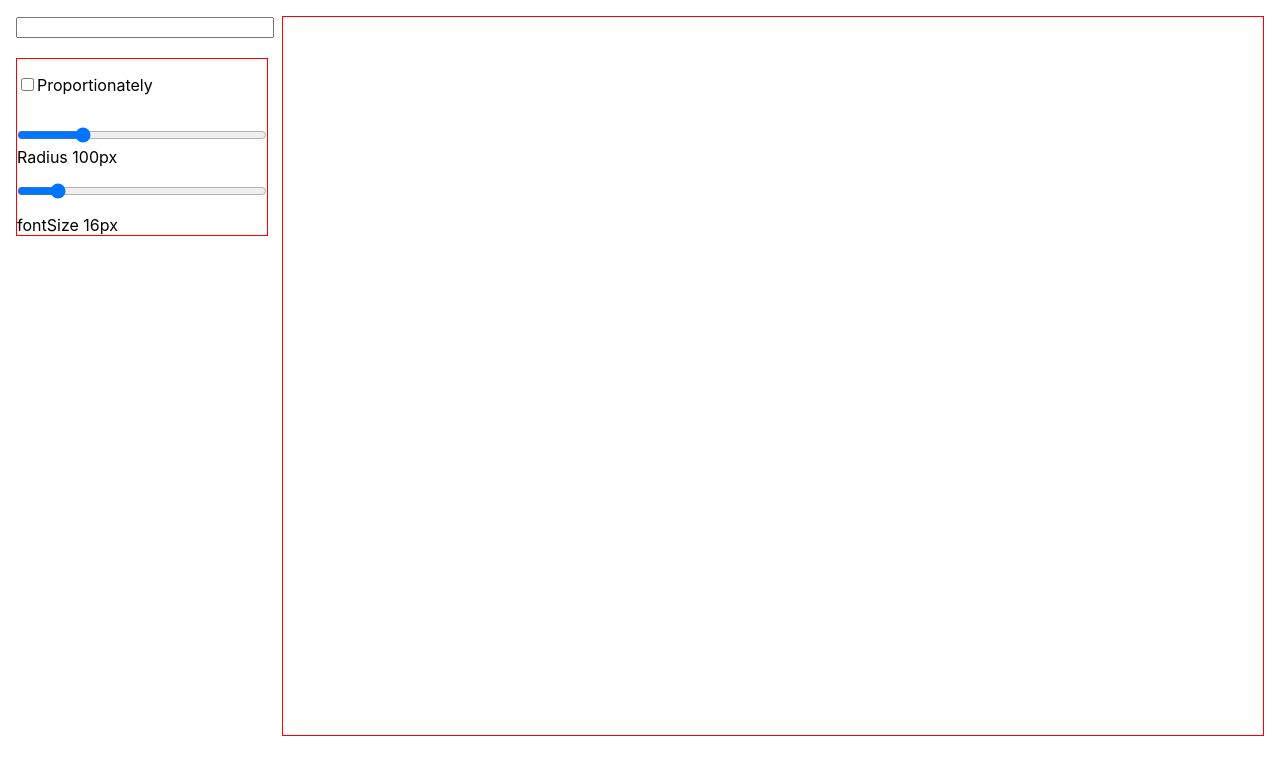
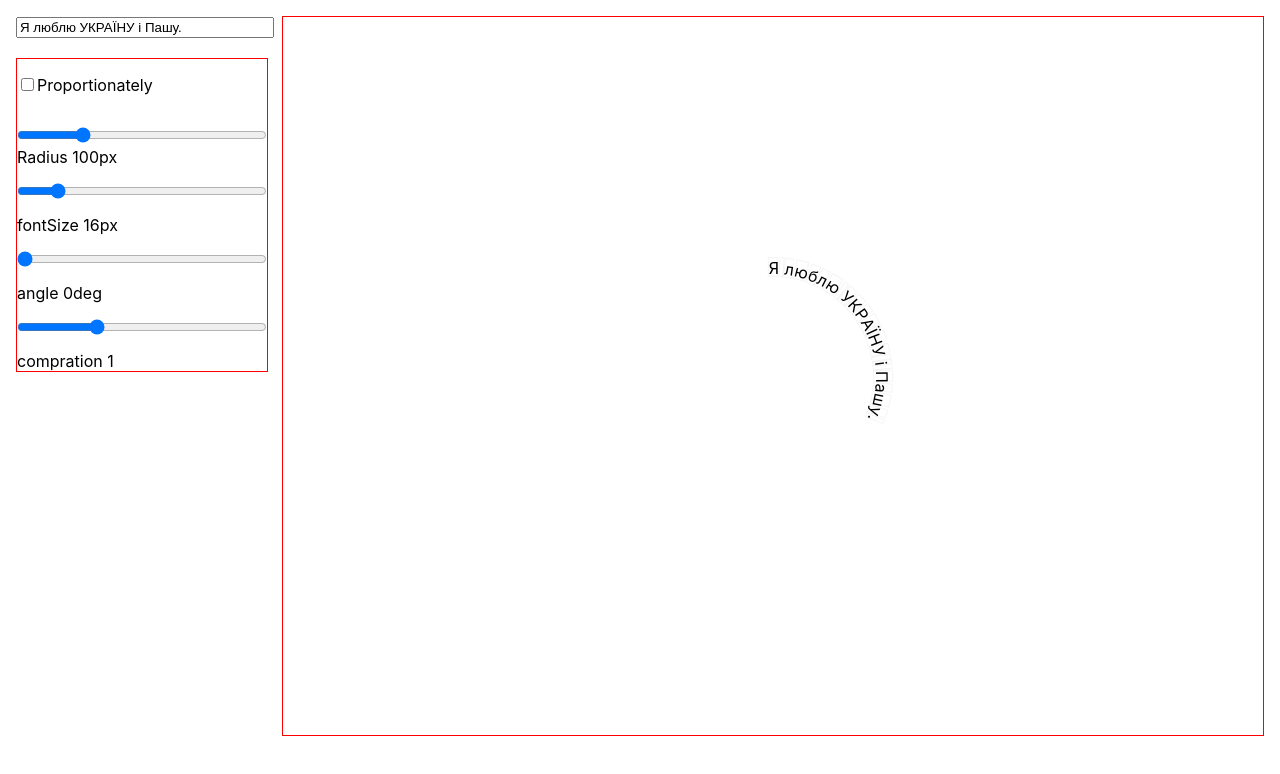
Before and after one commit to Pasha147/Exercises2, a React (Create React App) app in the folder Circle Text/circle_text/: page / in a window 1280 px wide. Shown: the top 774 px of the page. Built offline with nearby package versions, Linux system fonts and the light colour scheme.

Commit message:
Circular text compression complete

```diff
--- a/Circle Text/circle_text/src/App.js
+++ b/Circle Text/circle_text/src/App.js
@@ -8,15 +8,19 @@ function App() {
     radius: 100,
     Proportionately: false,
     fontSize: 16,
+    angle: 0,
+    compration: 1,
   });
 
   const [curChar, setCurChar] = useState("");
+  const [textInp, setTextInp] = useState("Я люблю УКРАЇНУ і Пашу.");
   const charBlockRef = useRef(null);
   const circleBlockRef = useRef(null);
   const ref1 = useRef({ circlWidth: 0, circleHeight: 0 });
-  const k = 0.8;
   const [checked, setChecked] = useState(false);
   const [fontSize, setFontSize] = useState(ref.current.fontSize);
+  const [angle, setAngle] = useState(ref.current.angle);
+  const [compration, setCompration] = useState(ref.current.compration);
 
   useEffect(() => {
     let width = circleBlockRef.current.getBoundingClientRect().width;
@@ -24,7 +28,9 @@ function App() {
 
     ref1.current.circlWidth = width;
     ref1.current.circleHeight = height;
-    // console.log(ref1.current);
+
+    changeLibText(textInp.split(""));
+    setCurChar(textInp);
   }, []);
 
   function changeLibText(text) {
@@ -37,7 +43,8 @@ function App() {
       let curCharAbc = abcRef.find((el) => el.char === e);
       if (!curCharAbc) {
         charBlockRef.current.innerText = e === " " ? `\u00A0 ` : e;
-        let width = charBlockRef.current.getBoundingClientRect().width * k;
+        let width =
+          charBlockRef.current.getBoundingClientRect().width * compration;
         let height = charBlockRef.current.getBoundingClientRect().height;
         charBlockRef.current.innerText = "";
         abcRef.push({ char: e, width: width, height: height });
@@ -53,7 +60,8 @@ function App() {
     let text = e.target.value;
     let chars = text.split("");
     changeLibText(chars);
-    setCurChar(text);
+    setTextInp(text);
+    // setCurChar(text);
     console.log(">>>", ref.current);
   };
 
@@ -66,11 +74,15 @@ function App() {
       const numChar = textRef.length;
       const angle = 360 / numChar;
       textRef.forEach((e, i) => {
-        textRef[i] = { ...textRef[i], sumAngle2: angle * i, angle: angle };
+        textRef[i] = {
+          ...textRef[i],
+          sumAngle2: angle * i + ref.current.angle,
+          angle: angle,
+        };
       });
     } else {
-      let sumAngle = 0;
-      textRef[0] = { ...textRef[0], sumAngle2: 0 };
+      let sumAngle = ref.current.angle;
+      textRef[0] = { ...textRef[0], sumAngle2: sumAngle };
       textRef.forEach((e, index) => {
         let angle = (Math.atan((0.5 * e.width) / radius) * 360) / Math.PI;
         textRef[index] = { ...textRef[index], angle: angle };
@@ -90,6 +102,11 @@ function App() {
 
   const proportionately = () => {
     ref.current.Proportionately = !ref.current.Proportionately;
+    if (!ref.current.Proportionately) {
+      ref.current.abc = [];
+      let chars = ref.current.text.map((e) => e.char);
+      changeLibText(chars);
+    }
     angels();
     console.log(ref.current);
     setChecked(ref.current.Proportionately);
@@ -104,10 +121,33 @@ function App() {
     setFontSize(e.target.value);
   };
 
+  const angleHandleChange = (e) => {
+    let curAngle = Number(e.target.value);
+    ref.current.angle = curAngle;
+    angels();
+    setAngle(curAngle);
+  };
+
+  const comprationHandleChange = (e) => {
+    let curCompr = Number(e.target.value);
+    ref.current.compration = curCompr;
+    if (!ref.current.Proportionately) {
+      ref.current.abc = [];
+      let chars = ref.current.text.map((e) => e.char);
+      changeLibText(chars);
+    }
+    setCompration(curCompr);
+  };
+
   return (
     <div className="App">
       <div className="inpForm">
-        <input className="inpText" type="text" onChange={handleInput} />
+        <input
+          className="inpText"
+          type="text"
+          value={textInp}
+          onChange={handleInput}
+        />
 
         <div>
           <div
@@ -148,6 +188,28 @@ function App() {
             onChange={fontSizeHandleChange}
           />
           <label htmlFor="fontSize">{`fontSize ${ref.current.fontSize}px`}</label>
+          <input
+            className="inpAngle"
+            type="range"
+            name="angle"
+            min="0"
+            max="360"
+            value={ref.current.angle}
+            step="1"
+            onChange={angleHandleChange}
+          />
+          <label htmlFor="angle">{`angle ${ref.current.angle}deg`}</label>
+          <input
+            className="compration"
+            type="range"
+            name="compration"
+            min="0.1"
+            max="3"
+            step="0.1"
+            value={ref.current.compration}
+            onChange={comprationHandleChange}
+          />
+          <label htmlFor="compration">{`compration ${compration}`}</label>
         </div>
       </div>
       <div className="circle" ref={circleBlockRef}>
```
